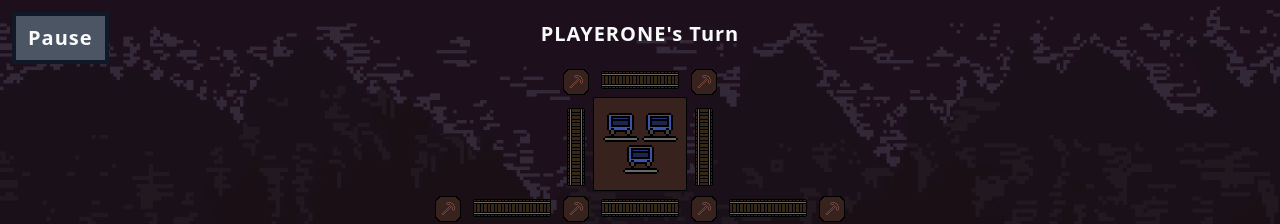
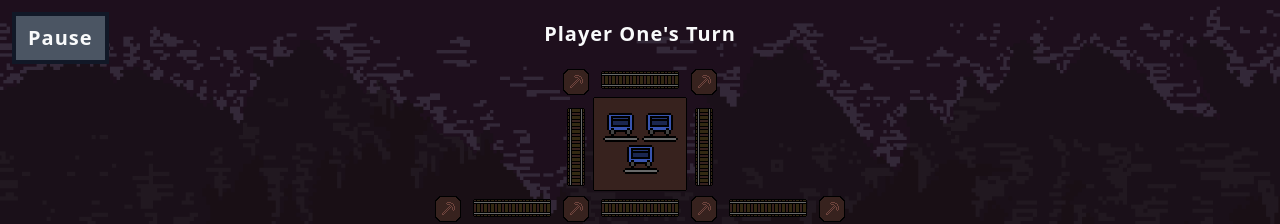
Before and after one commit to hugginsio/capstone_seven, an Angular app: page /game in a window 1280 px wide. Shown: the top 224 px of the page. Built offline with nearby package versions, Linux system fonts and the light colour scheme.

Commit message:
game: prettify turn indicator

```diff
--- a/src/app/pages/game/game.component.html
+++ b/src/app/pages/game/game.component.html
@@ -19,7 +19,7 @@
 
   <!-- Top Information Container -->
   <div class="h-screen w-screen overscroll-none text-center absolute top-0 right-0 z-50 mt-3 pointer-events-none">
-    <p class="p-3">{{ this.gameManager.getCurrentPlayerEnum() }}'s Turn</p>
+    <p class="p-3">{{ this.gameManager.getCurrentPlayerEnum() === 'PLAYERONE' ? 'Player One' : 'Player Two' }}'s Turn</p>
   </div>
 
   <!-- Pause Modal Container -->
```
